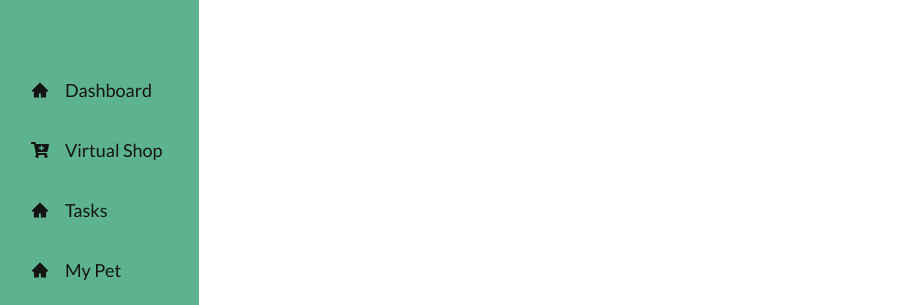
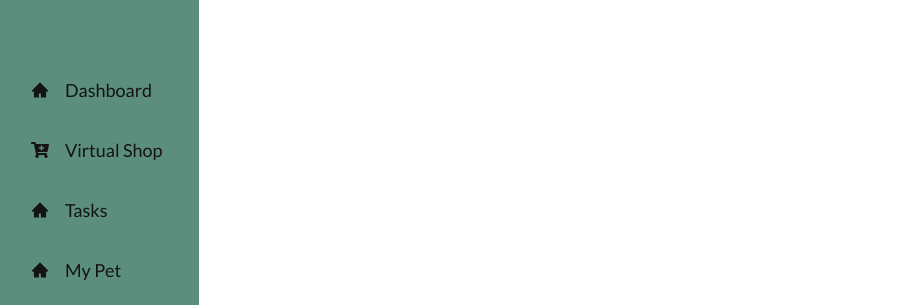
Before and after one commit to seeddhee/CSC_307_ToDoemon-, a React app in the folder react-frontend/: page / in a window 1280 px wide. Shown: the top 305 px of the page, without its empty margins (1-900 px from the left). Built offline with nearby package versions, Linux system fonts and the light colour scheme.

Commit message:
switched to index.css

```diff
--- a/react-frontend/src/MyApp.css
+++ b/react-frontend/src/index.css
@@ -15,23 +15,25 @@
 .settings {
   display: flex;
   height: 100vh;
+  top: 0;
   align-items: center;
   justify-content: center;
   font-size: 3rem;
   color: #000000;
 }
 
+
 /* Navbar CSS */
 .nav-menu {
   background-color: #ffffff;
   height: 100vh;
-  width: 10%;
+  width: 15vw;
   min-width: 200px;
-  position: fixed;
+  position: absolute;
   top: 0;
   left: 0;
   /* background-color: #8CB369; */
-  background-color: #5cb38e;
+  background-color: #5B8E7D;
   padding-top: 60px;
 }
 
--- a/react-frontend/src/index.js
+++ b/react-frontend/src/index.js
@@ -12,7 +12,7 @@ import ErrorPage from "./login-pages/ErrorPage";
 import SignUpPage from "./login-pages/SignUpPage";
 import ForgotPasswordPage from "./login-pages/ForgotPasswordPage";
 import LoginPage from "./login-pages/LoginPage";
-import "./MyApp.css";
+import "./index.css";
 
 const AppLayout = () => (
   <>
```
